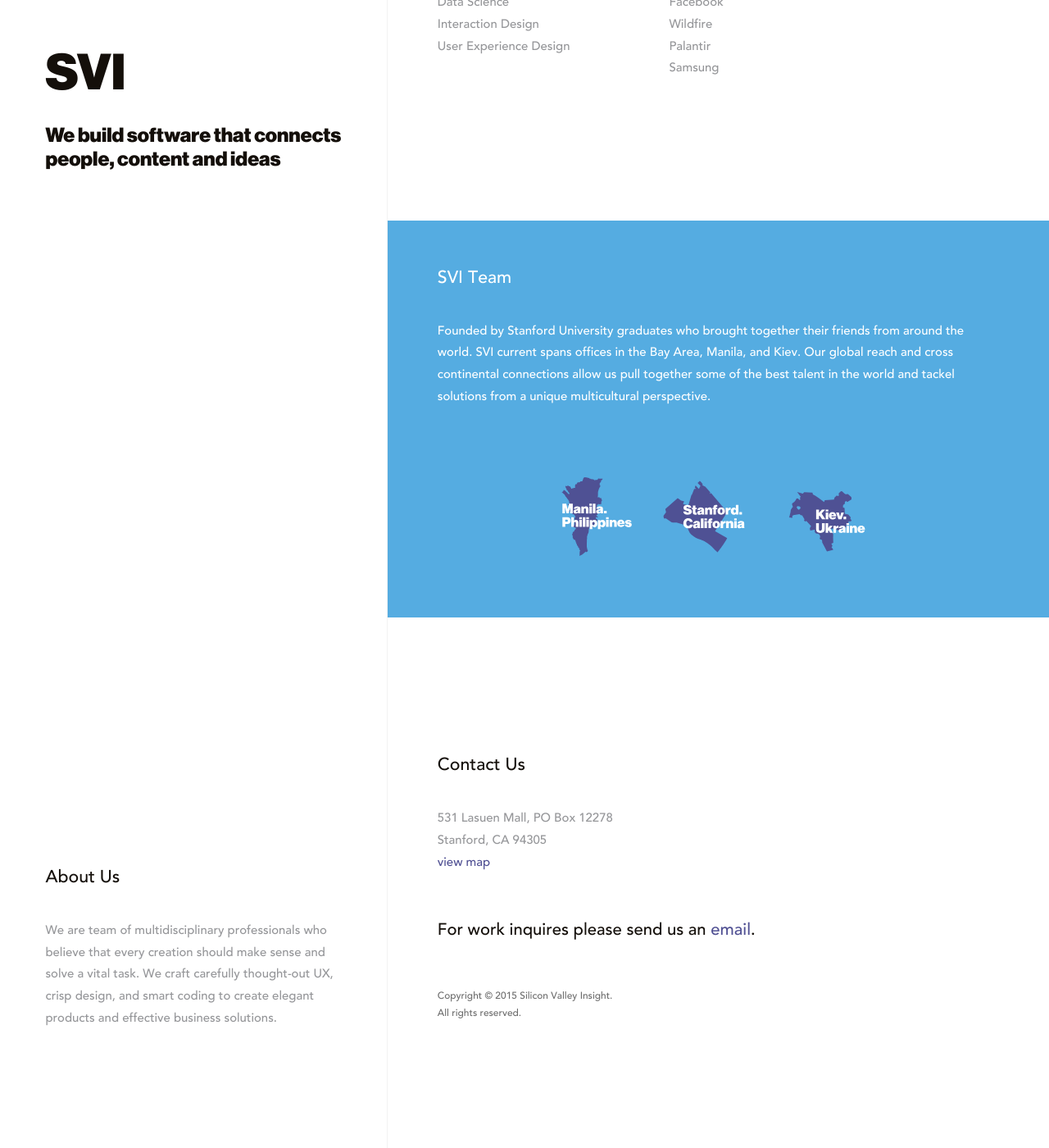
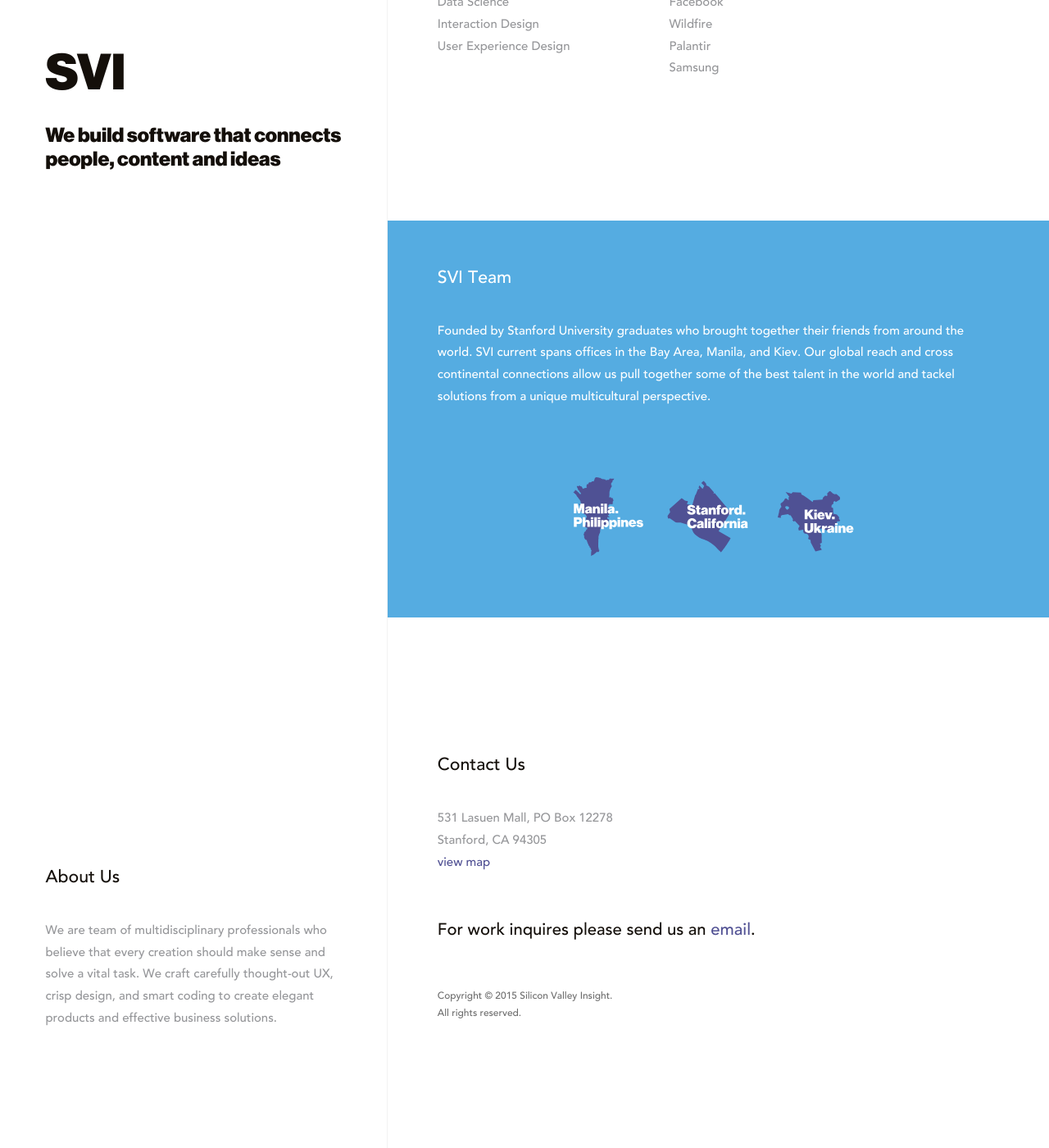
Before and after one commit to SiliconValleyInsight/siliconvalleyinsight.github.io, a Jekyll site: the page built from index.html, in a window 1280 px wide and 1400 px high, scrolled down 220 px. Shown: the whole window at 82% size. Built offline with Jekyll 4.4.1, drawn with Linux system fonts in a browser that asks for light colours; some web fonts are replaced.

Commit message:
Play with image sizes within SVI team block

```diff
--- a/_sass/_layout.scss
+++ b/_sass/_layout.scss
@@ -75,7 +75,8 @@
     margin-top: 3.9em;
     text-align: center;
     > li {
-      margin-right: 1.8em;
+      margin-right: 1.4em;
+      padding: 0;
       text-align: left;
 
       &:first-child {
--- a/_sass/_media.scss
+++ b/_sass/_media.scss
@@ -79,11 +79,14 @@
     ul {
       > li {
         margin-right: .5em;
+        &:first-child {
+          margin-right: 0;
+        }
       }
     }
 
     .svi-map-img {
-      height: 3em;
+      height: 3.5em;
     }
   }
 
```
